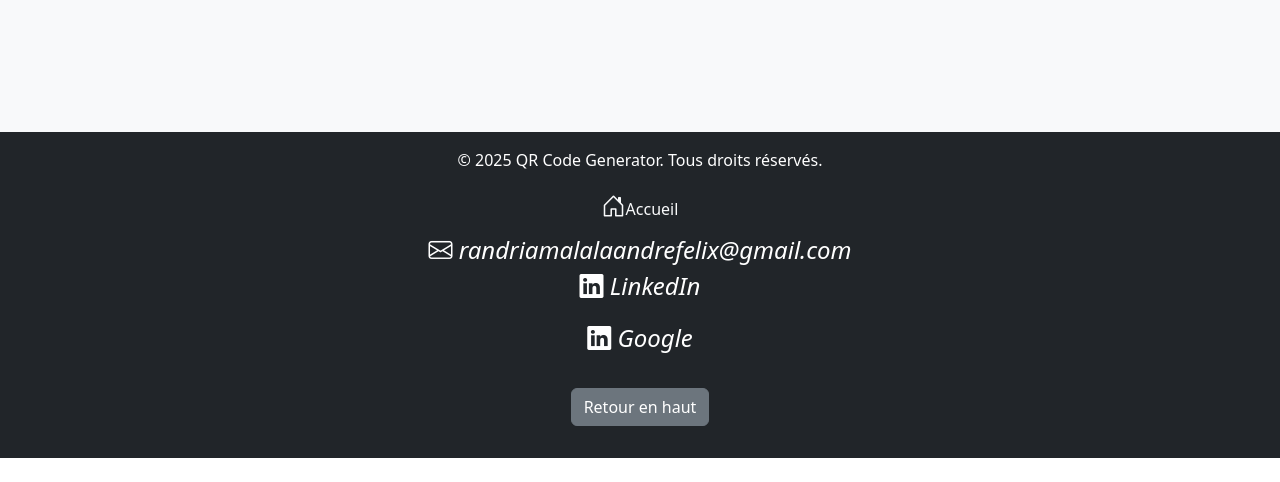
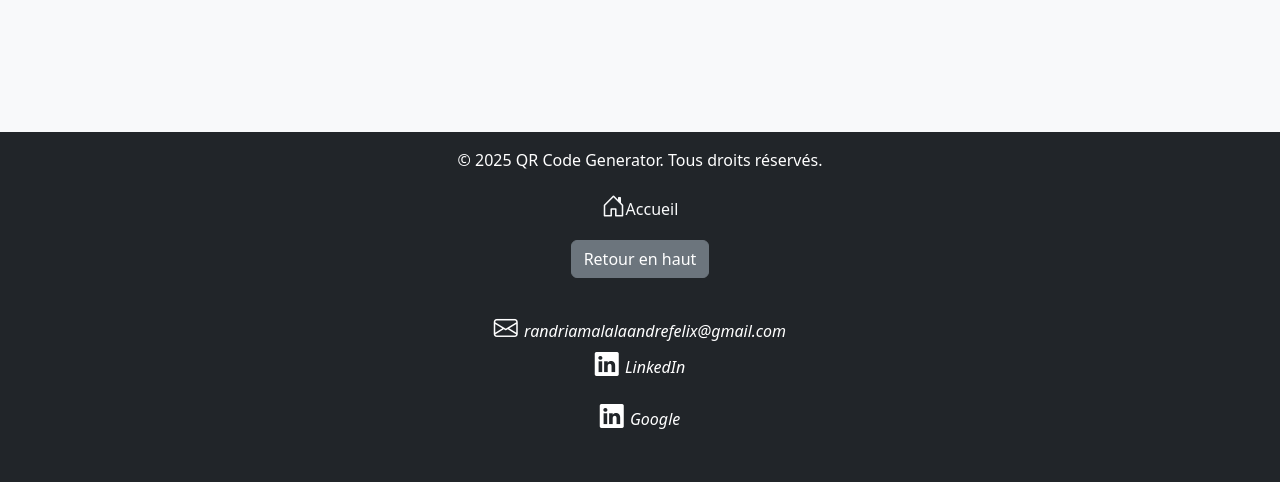
Before and after one commit to randriamalala5/qr-bar-encoding, a Flask app: page / in a window 1280 px wide. Shown: the part 1056-1538 px from the top of the page. Before the commit the page ends 1514 px from the top, so only its background shows below. Run offline with Flask 3, Linux system fonts and the light colour scheme; some web fonts are replaced.

Commit message:
first push in github

```diff
--- a/static/css/css.css
+++ b/static/css/css.css
@@ -9,6 +9,10 @@ header, footer{
 }
 footer {
 	margin-top: 300px;
+}
+
+i>a{
+	font-size: 16px;
 }
 
 textarea{
--- a/templates/index.html
+++ b/templates/index.html
@@ -115,10 +115,16 @@
 
 <footer class="bg-dark text-white text-center p-3">
     <p>&copy; <span id="year"></span> QR Code Generator. Tous droits réservés.</p>
+	<div>
+		<div>
 			<nav>
 				<a href="/" class="text-light text-decoration-none"><i class="bi bi-house-door"></i>Accueil</a>
 			</nav>
-    <div class="mt-2">
+			<p>
+				<button onclick="topFunction()" id="backToTop" class="btn btn-secondary mt-3">Retour en haut</button>
+			</p>
+		</div>
+		<div class="text-left p-3"><!-- class="mt-2"-->
 			<i class="bi bi-envelope"> <a class = 'no_ul' href = '/mail'>randriamalalaandrefelix@gmail.com</a></i>
 			<p>
 			<i class="bi bi-linkedin"> <a class = 'no_ul' href='/in'>LinkedIn</a></i>
@@ -127,9 +133,11 @@
 			<i class="bi bi-linkedin"> <a class = 'no_ul' href='/google'>Google</a></i>
 			</p>
 		</div>
+	</div>
 
-	<p>
-    <button onclick="topFunction()" id="backToTop" class="btn btn-secondary mt-3">Retour en haut</button>
+
+	<!--<p>
+    <button onclick="topFunction()" id="backToTop" class="btn btn-secondary mt-3">Retour en haut</button>-->
 
 </footer>
 
```
Lines whose indentation alone changed are shown as unchanged.
